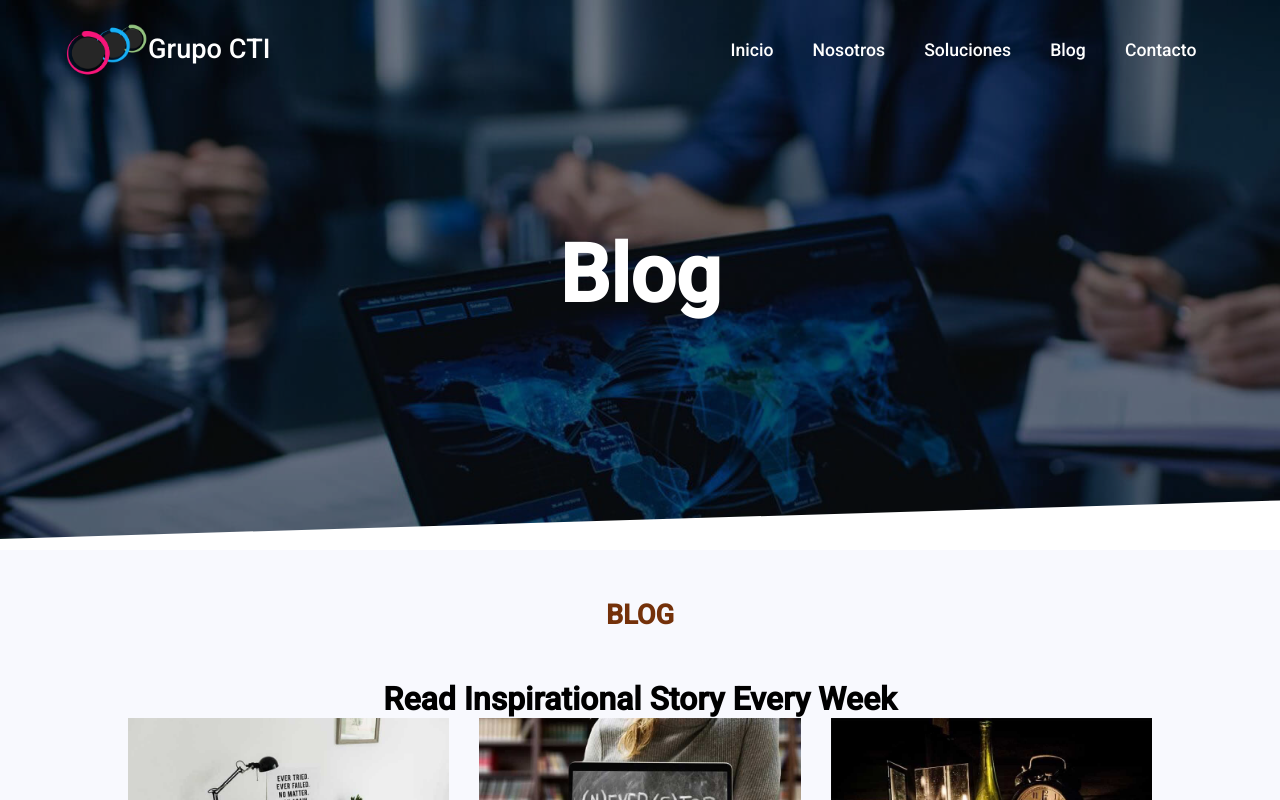
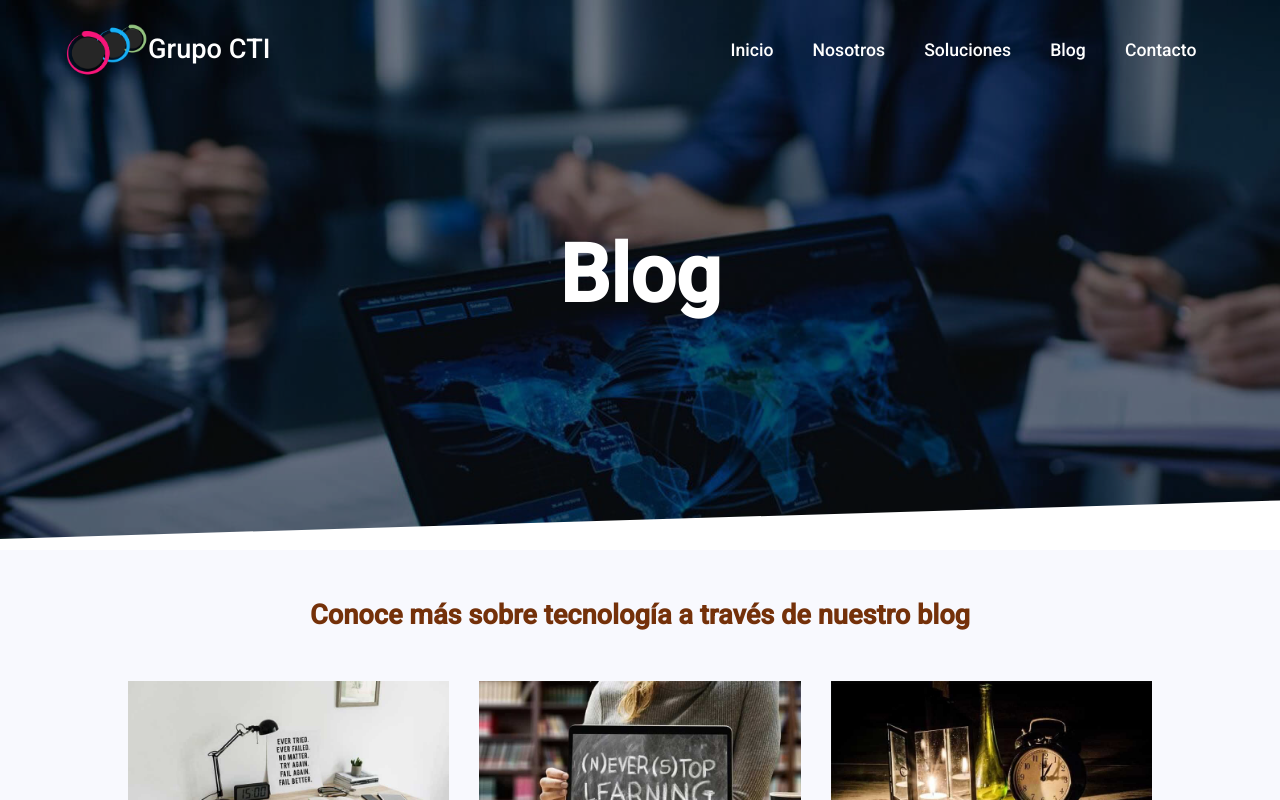
Before and after one commit to ucm23/cti, a Next.js app: page /Blog in a window 1280 px wide. Shown: the top 800 px of the page. Built offline with nearby package versions, Linux system fonts and the light colour scheme; a small style sheet from the web is missing.

Commit message:
sin h1 de blog

```diff
--- a/pages/Blog.js
+++ b/pages/Blog.js
@@ -26,8 +26,7 @@ const Blog = () => {
         <section className='blog cont'>
           <div className='conteni topMarign'>
             <div className='heading'>
-                <h3>BLOG</h3>
-                <h1>Read Inspirational Story Every Week</h1>
+                <h3>Conoce más sobre tecnología a través de nuestro blog</h3>
             </div>
 
             <div className='contain grid topMarign'>
```
